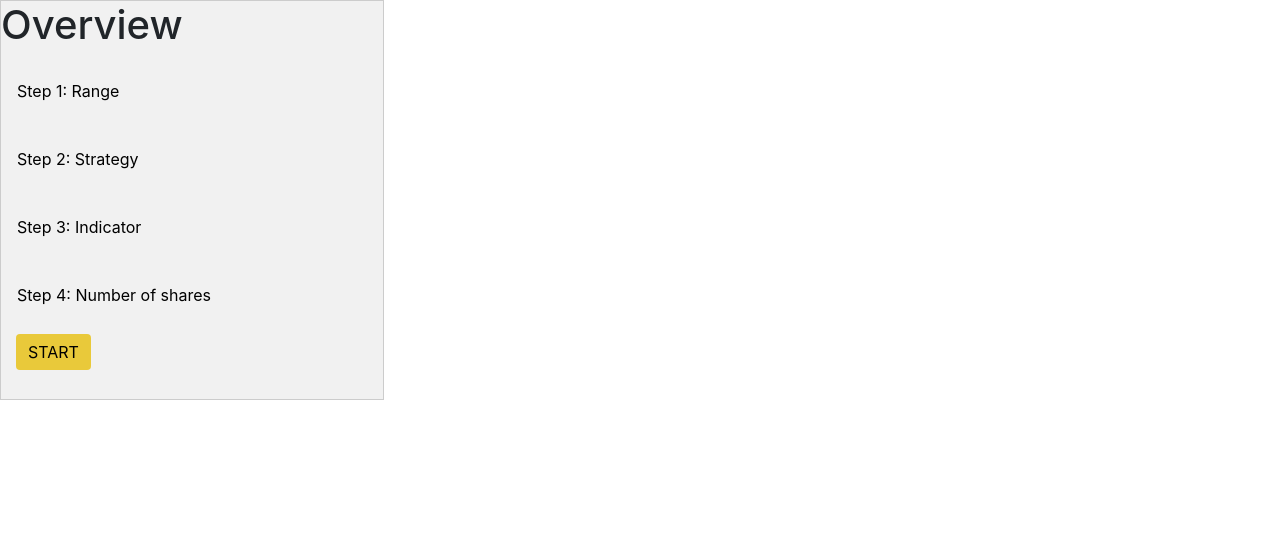
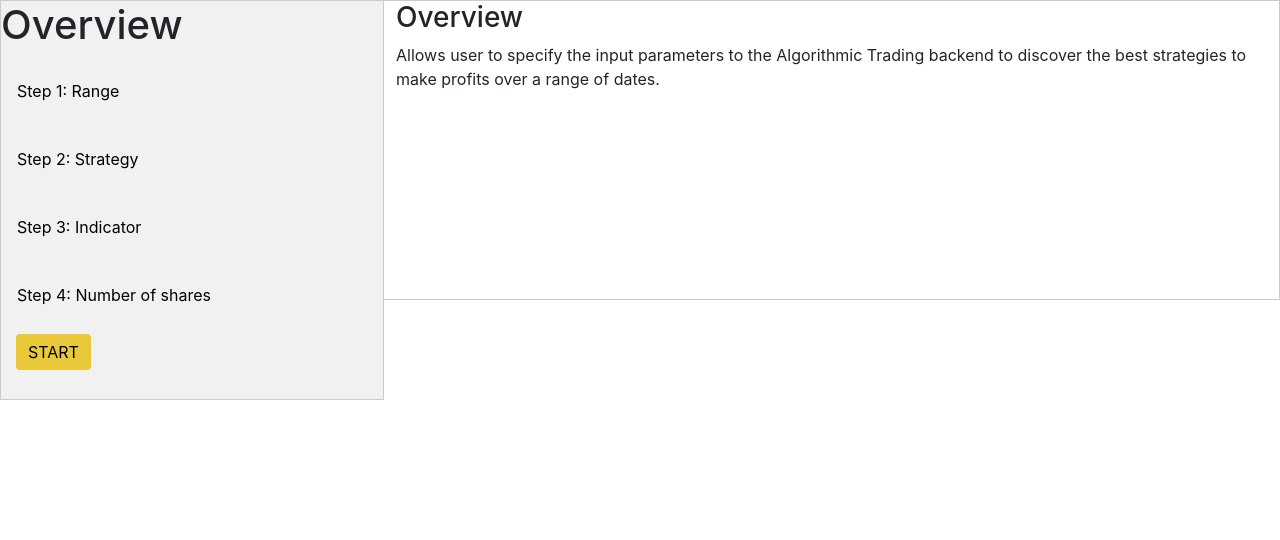
Before and after one commit to nplee01/FSCSW01, a Django app: page /howitworks in a window 1280 px wide. Shown: the part 102-642 px from the top of the page. Run offline with Django 3.2, Linux system fonts and the light colour scheme.

Commit message:
fixed overview tab not showing issue in how it works

```diff
--- a/runtest/templates/runtest/howitworks.html
+++ b/runtest/templates/runtest/howitworks.html
@@ -14,7 +14,7 @@
 
     </div>
 
-    <div id="overview-card" class="tabcontent" display="block">
+    <div id="overview-card" class="tabcontent" style="display:block;">
         <h3>Overview</h3>
         <p>Allows user to specify the input parameters to the Algorithmic Trading backend to discover the
             best strategies to make profits over a range of dates.
```
